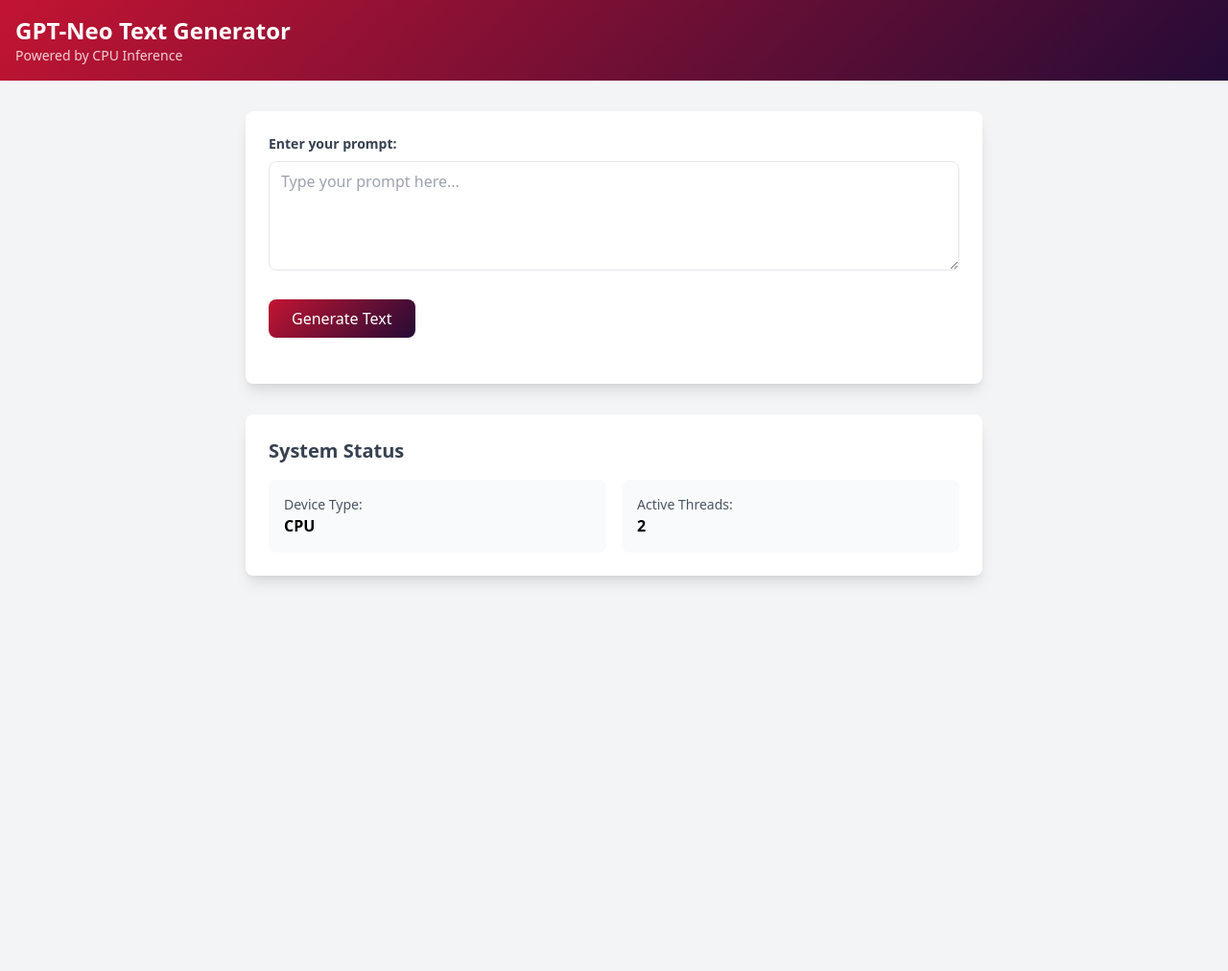
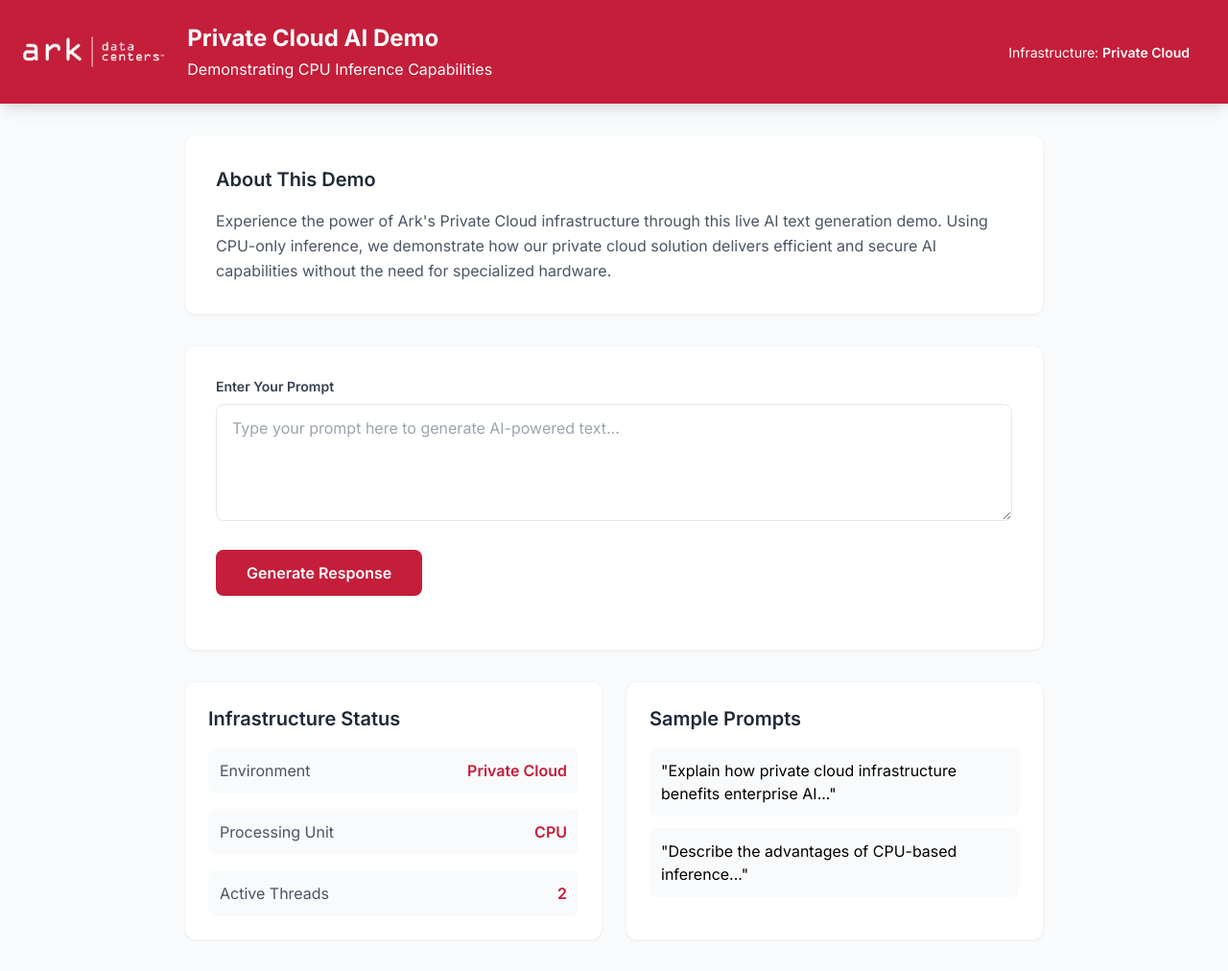
Before and after one commit to arkdna/gptneo-demo, a Flask app: page / in a window 1280 px wide. Shown: the whole page at 96% size. Before the commit the page ends 607 px from the top, so only its background shows below. Run offline with Flask 2, Linux system fonts and the light colour scheme.

Commit message:
visual improvements

```diff
--- a/app/src/app.py
+++ b/app/src/app.py
@@ -11,7 +11,9 @@
 
 # Set up the Flask app with explicit template folder
 template_dir = os.path.abspath(os.path.join(os.path.dirname(__file__), '..', 'templates'))
-app = Flask(__name__, template_folder=template_dir)
+app = Flask(__name__,
+    template_folder=template_dir,
+    static_folder='static')
 
 print("Starting app initialization...")
 logger.debug("Debug logging enabled")
--- a/app/templates/index.html
+++ b/app/templates/index.html
@@ -3,64 +3,139 @@
 <head>
     <meta charset="UTF-8">
     <meta name="viewport" content="width=device-width, initial-scale=1.0">
-    <title>GPT-Neo Text Generator</title>
+    <title>Ark Private Cloud AI Demo</title>
     <link href="https://cdn.jsdelivr.net/npm/tailwindcss@2.2.19/dist/tailwind.min.css" rel="stylesheet">
+    <link href="https://fonts.googleapis.com/css2?family=Inter:wght@400;500;600;700&display=swap" rel="stylesheet">
     <style>
-        .gradient-bg {
-            background: linear-gradient(135deg, #c31432 0%, #240b36 100%);
+        body {
+            font-family: 'Inter', sans-serif;
+        }
+        .ark-red {
+            background-color: #C41E3A;  /* Ark's red color */
+        }
+        .ark-red-text {
+            color: #C41E3A;
         }
         .loading {
             display: none;
         }
         .loading.active {
-            display: block;
+            display: flex;
+            align-items: center;
+            gap: 0.5rem;
+        }
+        .pulse-dot {
+            width: 8px;
+            height: 8px;
+            border-radius: 50%;
+            background-color: #C41E3A;
+            animation: pulse 1.5s infinite;
+        }
+        .pulse-dot:nth-child(2) { animation-delay: 0.2s; }
+        .pulse-dot:nth-child(3) { animation-delay: 0.4s; }
+        @keyframes pulse {
+            0%, 100% { opacity: 0.4; transform: scale(0.8); }
+            50% { opacity: 1; transform: scale(1); }
+        }
+        .card-hover {
+            transition: transform 0.2s;
+        }
+        .card-hover:hover {
+            transform: translateY(-2px);
         }
     </style>
 </head>
-<body class="bg-gray-100 min-h-screen">
-    <nav class="gradient-bg text-white p-4">
+<body class="bg-gray-50 min-h-screen">
+    <nav class="ark-red text-white p-6 shadow-lg">
         <div class="container mx-auto">
-            <h1 class="text-2xl font-bold">GPT-Neo Text Generator</h1>
-            <p class="text-sm opacity-80">Powered by CPU Inference</p>
+            <div class="flex items-center justify-between">
+                <div class="flex items-center space-x-6">
+                    <img src="/static/logo.png" alt="Ark Logo" class="h-8">
+                    <div>
+                        <h1 class="text-2xl font-bold">Private Cloud AI Demo</h1>
+                        <p class="text-white/80 mt-1">Demonstrating CPU Inference Capabilities</p>
+                    </div>
+                </div>
+                <div class="bg-white/10 px-4 py-2 rounded-full">
+                    <span class="text-sm">Infrastructure: </span>
+                    <span class="text-sm font-semibold">Private Cloud</span>
+                </div>
+            </div>
         </div>
     </nav>
 
     <main class="container mx-auto px-4 py-8">
-        <div class="max-w-3xl mx-auto">
-            <div class="bg-white rounded-lg shadow-lg p-6">
+        <div class="max-w-4xl mx-auto">
+            <!-- Introduction Card -->
+            <div class="bg-white rounded-xl shadow-sm border border-gray-100 p-8 mb-8">
+                <h2 class="text-xl font-semibold text-gray-800 mb-4">About This Demo</h2>
+                <p class="text-gray-600 leading-relaxed">
+                    Experience the power of Ark's Private Cloud infrastructure through this live AI text generation demo.
+                    Using CPU-only inference, we demonstrate how our private cloud solution delivers efficient and secure AI capabilities
+                    without the need for specialized hardware.
+                </p>
+            </div>
+
+            <!-- Main Generation Card -->
+            <div class="bg-white rounded-xl shadow-sm border border-gray-100 p-8 card-hover mb-8">
                 <div class="mb-6">
-                    <label for="prompt" class="block text-gray-700 text-sm font-bold mb-2">Enter your prompt:</label>
+                    <label for="prompt" class="block text-gray-700 text-sm font-semibold mb-2">Enter Your Prompt</label>
                     <textarea id="prompt" rows="4"
-                        class="w-full px-3 py-2 border rounded-lg focus:outline-none focus:ring-2 focus:ring-red-500"
-                        placeholder="Type your prompt here..."></textarea>
+                        class="w-full px-4 py-3 border border-gray-200 rounded-lg focus:outline-none focus:ring-2 focus:ring-red-500 focus:border-transparent transition-all"
+                        placeholder="Type your prompt here to generate AI-powered text..."></textarea>
                 </div>
 
                 <div class="flex justify-between items-center mb-6">
                     <button id="generate"
-                        class="gradient-bg text-white px-6 py-2 rounded-lg hover:opacity-90 transition-opacity">
-                        Generate Text
+                        class="ark-red text-white px-8 py-3 rounded-lg hover:opacity-90 transition-all duration-200 font-semibold shadow-sm hover:shadow-md">
+                        Generate Response
                     </button>
                     <div id="loading" class="loading text-gray-600">
-                        <span class="animate-pulse">Generating...</span>
+                        <span class="pulse-dot"></span>
+                        <span class="pulse-dot"></span>
+                        <span class="pulse-dot"></span>
+                        <span class="ml-2">Processing on Private Cloud...</span>
                     </div>
                 </div>
 
                 <div id="result" class="hidden">
-                    <h3 class="text-lg font-semibold text-gray-700 mb-2">Generated Response:</h3>
-                    <div id="response" class="bg-gray-50 rounded-lg p-4 text-gray-700"></div>
+                    <h3 class="text-lg font-semibold text-gray-700 mb-3">Generated Response:</h3>
+                    <div id="response" class="bg-gray-50 rounded-lg p-6 text-gray-700 border border-gray-100"></div>
                 </div>
             </div>
 
-            <div class="mt-8 bg-white rounded-lg shadow-lg p-6">
-                <h2 class="text-xl font-bold text-gray-700 mb-4">System Status</h2>
-                <div id="status" class="grid grid-cols-2 gap-4">
-                    <div class="bg-gray-50 p-4 rounded-lg">
-                        <p class="text-sm text-gray-600">Device Type:</p>
-                        <p id="device" class="font-semibold">CPU</p>
+            <div class="grid grid-cols-1 md:grid-cols-2 gap-6">
+                <!-- System Status -->
+                <div class="bg-white rounded-xl shadow-sm border border-gray-100 p-6 card-hover">
+                    <h2 class="text-xl font-semibold text-gray-800 mb-4">Infrastructure Status</h2>
+                    <div class="space-y-4">
+                        <div class="flex items-center justify-between p-3 bg-gray-50 rounded-lg">
+                            <span class="text-gray-600">Environment</span>
+                            <span class="font-semibold ark-red-text">Private Cloud</span>
+                        </div>
+                        <div class="flex items-center justify-between p-3 bg-gray-50 rounded-lg">
+                            <span class="text-gray-600">Processing Unit</span>
+                            <span id="device" class="font-semibold ark-red-text">CPU</span>
+                        </div>
+                        <div class="flex items-center justify-between p-3 bg-gray-50 rounded-lg">
+                            <span class="text-gray-600">Active Threads</span>
+                            <span id="threads" class="font-semibold ark-red-text">-</span>
+                        </div>
                     </div>
-                    <div class="bg-gray-50 p-4 rounded-lg">
-                        <p class="text-sm text-gray-600">Active Threads:</p>
-                        <p id="threads" class="font-semibold">-</p>
+                </div>
+
+                <!-- Example Prompts -->
+                <div class="bg-white rounded-xl shadow-sm border border-gray-100 p-6 card-hover">
+                    <h2 class="text-xl font-semibold text-gray-800 mb-4">Sample Prompts</h2>
+                    <div class="space-y-3">
+                        <div class="p-3 bg-gray-50 rounded-lg cursor-pointer hover:bg-gray-100 transition-colors"
+                             onclick="setPrompt('Explain how private cloud infrastructure benefits enterprise AI deployments...')">
+                            "Explain how private cloud infrastructure benefits enterprise AI..."
+                        </div>
+                        <div class="p-3 bg-gray-50 rounded-lg cursor-pointer hover:bg-gray-100 transition-colors"
+                             onclick="setPrompt('Describe the advantages of CPU-based inference in a secure environment...')">
+                            "Describe the advantages of CPU-based inference..."
+                        </div>
                     </div>
                 </div>
             </div>
@@ -68,6 +143,10 @@
     </main>
 
     <script>
+        function setPrompt(text) {
+            document.getElementById('prompt').value = text;
+        }
+
         document.getElementById('generate').addEventListener('click', async () => {
             const prompt = document.getElementById('prompt').value;
             const loading = document.getElementById('loading');
@@ -109,13 +188,12 @@
             }
         });
 
-        // Update system status
         async function updateStatus() {
             try {
                 const res = await fetch('/health');
                 const data = await res.json();
-                document.getElementById('device').textContent = data.device.toUpperCase();
-                document.getElementById('threads').textContent = data.threads;
+                document.getElementById('device').textContent = data.device?.toUpperCase() || 'CPU';
+                document.getElementById('threads').textContent = data.threads || '-';
             } catch (error) {
                 console.error('Error fetching status:', error);
             }
```
Also changed, not shown: app/static/logo.png (added).
